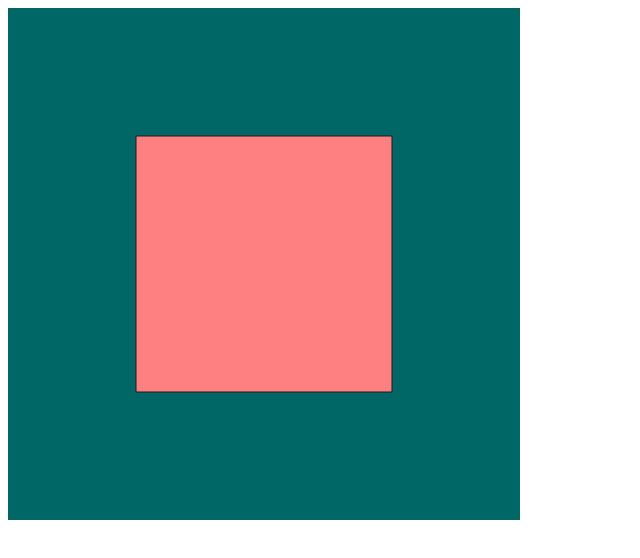
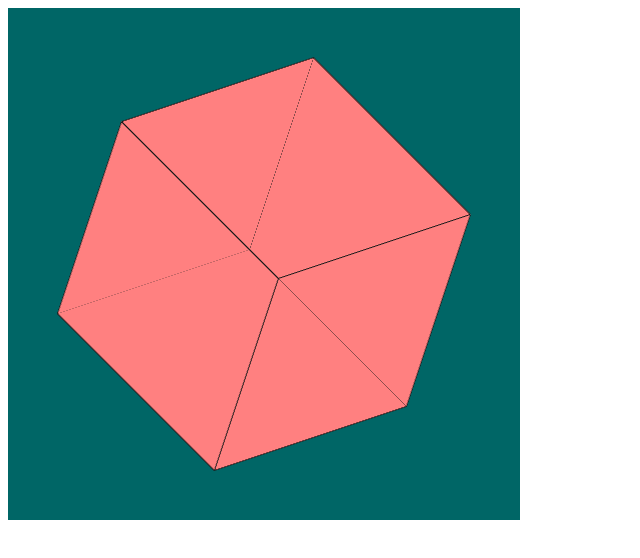
Before and after one commit to Ellendren/CS385-webGL, a plain HTML site: page Assignment3/Cube.html in a window 1280 px wide. Shown: the whole page, without its empty margins (0-640 px from the left). Drawn offline with Linux system fonts and the light colour scheme.

Commit message:
added unform varible to rotate the cube(assinment 3 third part)

```diff
--- a/Assignment3/Cube.html
+++ b/Assignment3/Cube.html
@@ -1,17 +1,19 @@
 <!DOCTYPE html>
 <head>
     <script type="text/javascript" src="initShaders.js"></script>
+    <script type="text/javascript" src="MV.js"></script>
     <script type="text/javascript" src="CubeOutline.js"/></script>
     <script type="text/javascript" src="Cube.js"></script>
     <script type="text/javascript" src="main.js"></script>
 
     <script id="Cube-vertex-shader" type="x-shader/x-vertex">#version 300 es
         in vec4 aPosition;
+        uniform mat4 rotationMatrix;
 
         void main()
         {
             gl_PointSize = 3.0;
-            gl_Position = aPosition;
+            gl_Position = rotationMatrix *aPosition;
         }
     </script>
 
@@ -32,11 +34,12 @@
 
     <script id="Outline-vertex-shader" type="x-shader/x-vertex">#version 300 es
         in vec4 aPosition;
+        uniform mat4 rotationMatrixOutline;
 
         void main()
         {
             gl_PointSize = 3.0;
-            gl_Position = aPosition;
+            gl_Position = rotationMatrixOutline * aPosition;
         }
     </script>
 
@@ -47,7 +50,6 @@
 
         void main()
         {
-
             fColor = vec4(0.1, 0.1, 0.1, 1.0);
         }
     </script>
--- a/Assignment3/Cube.js
+++ b/Assignment3/Cube.js
@@ -47,7 +47,12 @@ function Cube( gl, vertexShaderId, fragmentShaderId ) {
     this.positions.attributeLoc = gl.getAttribLocation( this.program, "aPosition" );
     gl.enableVertexAttribArray( this.positions.attributeLoc );
 
-    //get the cubeOutline object
+    this.uniforms = {
+        rotationMatrix: gl.getUniformLocation(this.program, "rotationMatrix")
+    }
+    this.rotationMatrix = mat4();
+
+    //get the Cube object
     this.outline = new CubeOutline(gl, positions);
 
     this.render = function () {
@@ -59,6 +64,10 @@ function Cube( gl, vertexShaderId, fragmentShaderId ) {
 
         gl.bindBuffer( gl.ELEMENT_ARRAY_BUFFER, this.indices.buffer );
 
+        gl.uniformMatrix4fv(this.uniforms.rotationMatrix, false, flatten(this.rotationMatrix));
+
+        this.outline.rotationMatrix = this.rotationMatrix;
+
         // Draw the cube
         //
         gl.drawElements( gl.TRIANGLE_STRIP, this.indices.count, gl.UNSIGNED_SHORT, 0 );
--- a/Assignment3/CubeOutline.js
+++ b/Assignment3/CubeOutline.js
@@ -45,6 +45,11 @@ function CubeOutline(gl, cubePositins, vertexShaderId, fragmentShaderId){
     this.positions.attributeLoc = gl.getAttribLocation(this.program, "aPosition");
     gl.enableVertexAttribArray( this.positions.attributeLoc );
 
+    this.uniforms = {
+        rotationMatrix: gl.getUniformLocation(this.program, "rotationMatrixOutline")
+    }
+    this.rotationMatrix = mat4();
+
     this.render = function(){
 
         gl.useProgram(this.program);
@@ -55,6 +60,8 @@ function CubeOutline(gl, cubePositins, vertexShaderId, fragmentShaderId){
 
         gl.bindBuffer( gl.ELEMENT_ARRAY_BUFFER, this.indices.buffer );
 
+        gl.uniformMatrix4fv(this.uniforms.rotationMatrix, false, flatten(this.rotationMatrix));
+
         // Draw the cubes outline
         //
         gl.drawElements( gl.LINES, this.indices.count, gl.UNSIGNED_SHORT, 0 );
--- a/Assignment3/main.js
+++ b/Assignment3/main.js
@@ -1,6 +1,9 @@
 
 
 function init(){
+
+    var angle = 0.0;
+    var axis = [1.0, 1.0, 0.0];
 
     var canvas = document.getElementById("webgl-canvas");
     gl = canvas.getContext("webgl2");
@@ -11,21 +14,27 @@ function init(){
     gl.enable(gl.DEPTH_TEST);
 
     gl.enable(gl.CULL_FACE);
-    gl.cullFace(gl.BACK_FACE);
+    gl.cullFace(gl.BACK);
 
     cube = new Cube(gl);
 
     requestAnimationFrame(render);
 
-}
+    function render(){
 
-function render(){
+        gl.clear(gl.COLOR_BUFFER_BIT | gl.DEPTH_BUFFER_BIT);
 
-    gl.clear(gl.COLOR_BUFFER_BIT | gl.DEPTH_BUFFER_BIT);
+        angle += 1.0;
 
-    cube.render();
+        var rotationMatrix = rotate(angle, axis);
 
-    requestAnimationFrame(render);
+        cube.rotationMatrix = rotationMatrix;
+
+        cube.render();
+
+        requestAnimationFrame(render);
+
+    }
 
 }
 
```
